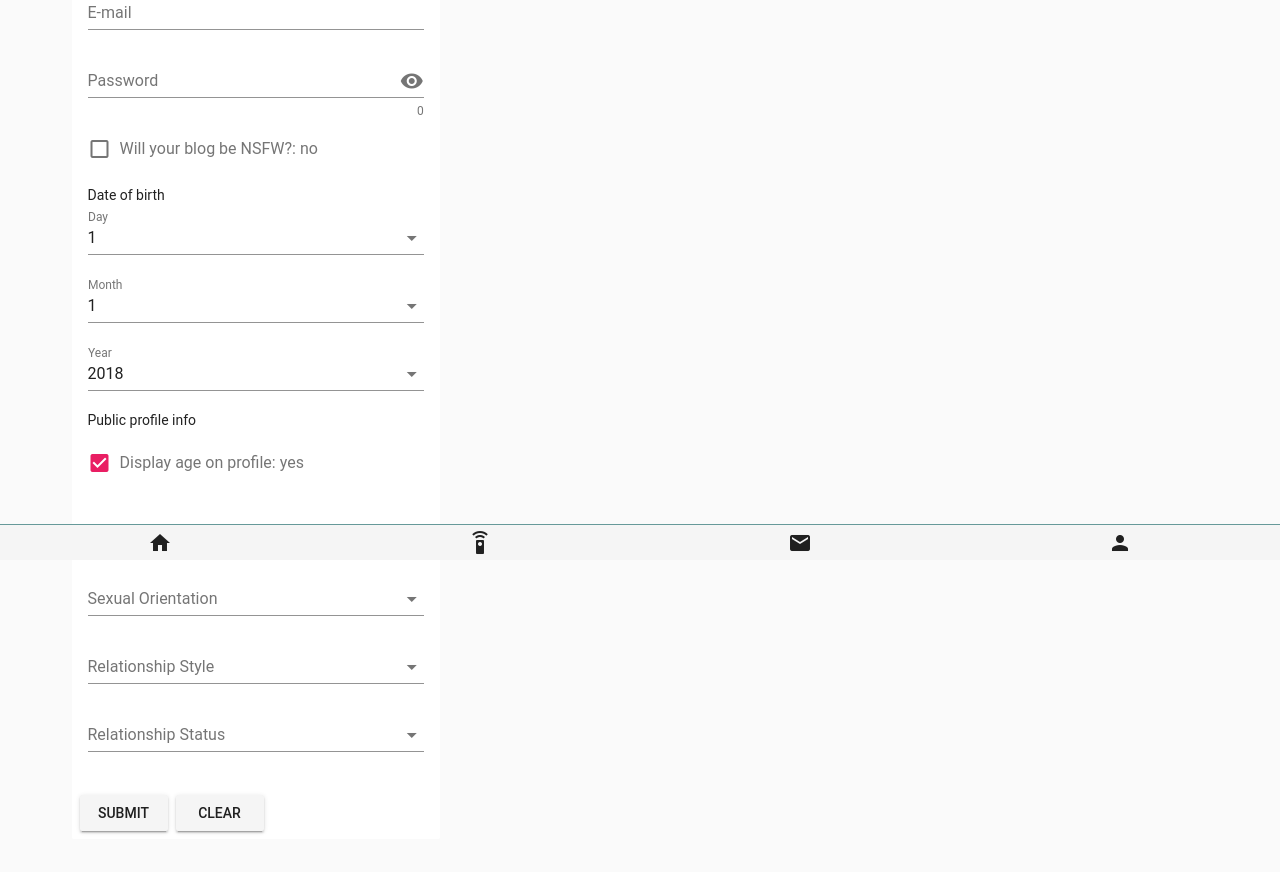
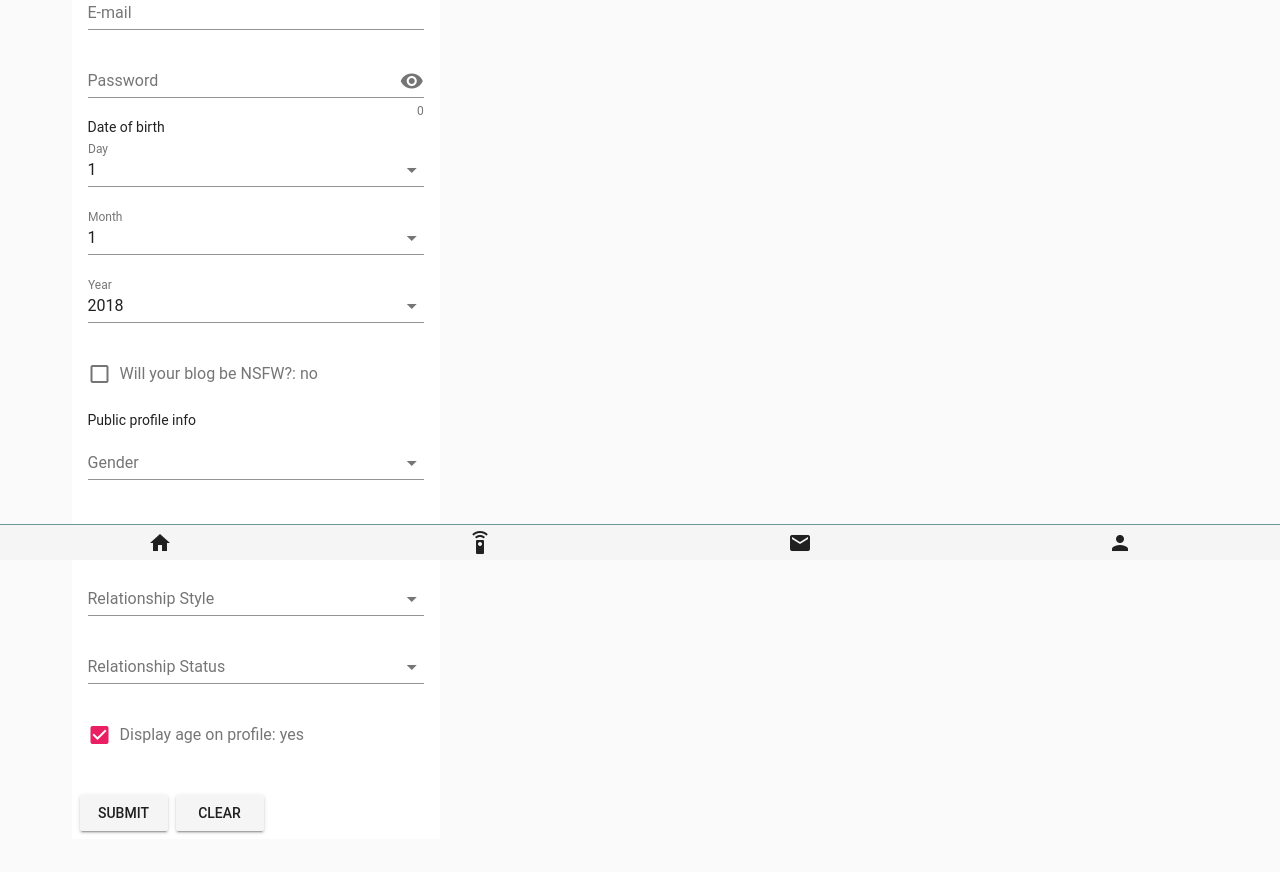
Before and after one commit to intfrr/libr, a Vue app: page /signup in a window 1280 px wide. Shown: the part 240-1112 px from the top of the page. Built offline with nearby package versions, Linux system fonts and the light colour scheme; a small style sheet from the web is missing.

Commit message:
Moved checkboxes on form

```diff
--- a/src/views/Signup.vue
+++ b/src/views/Signup.vue
@@ -35,7 +35,6 @@
                                 counter
                                 @click:append="showPassword = !showPassword">
                             </v-text-field>
-                            <v-checkbox :label="`Will your blog be NSFW?: ${nsfw ? 'yes' : 'no'}`" v-model="nsfw"></v-checkbox>
                             Date of birth
                             <v-combobox
                                 v-model="dobDay"
@@ -52,8 +51,8 @@
                                 :items="years"
                                 label="Year">
                             </v-combobox>
+                            <v-checkbox :label="`Will your blog be NSFW?: ${nsfw ? 'yes' : 'no'}`" v-model="nsfw"></v-checkbox>
                             Public profile info
-                            <v-checkbox :label="`Display age on profile: ${displayAge ? 'yes' : 'no'}`" v-model="displayAge"></v-checkbox>
                             <v-combobox
                                 v-model="gender"
                                 :items="genders"
@@ -74,6 +73,7 @@
                                 :items="relationshipStatuses"
                                 label="Relationship Status">
                             </v-combobox>
+                            <v-checkbox :label="`Display age on profile: ${displayAge ? 'yes' : 'no'}`" v-model="displayAge"></v-checkbox>
                         </v-card-text>
                         <v-card-actions>
                             <v-btn
```
